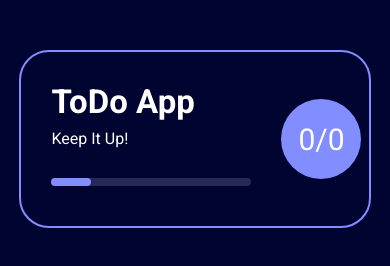
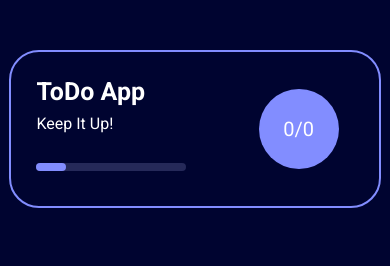
Before and after one commit to Kushagra-ghadigaonkar/demo, a plain HTML site: page index.html in a window 390 px wide. Drawn offline with Linux system fonts and the light colour scheme.

Commit message:
Add files via upload

```diff
--- a/index.css
+++ b/index.css
@@ -19,16 +19,17 @@ body {
 .container {
     border: 2px solid var(--purple);
     margin: 100px auto 100px;
-    max-width: 30%;
+    max-width: 28%;
     border-radius: 30px;
     display: flex;
     justify-content: space-between;
+    padding: 10px;
 }
 
 .interface {
     display: flex;
     flex-direction: column;
-    margin: 30px;
+    margin: 15px;
 }
 
 .heading {
@@ -68,8 +69,8 @@ body {
 }
 
 .circle {
-    width: 130px;
-    height: 130px;
+    width: 120px;
+    height: 120px;
     border-radius: 50%;
     background-color: var(--purple);
     color: white;
@@ -78,16 +79,82 @@ body {
     align-items: center;
     font-size: 30px;
     font-family: "Roboto";
-    margin-right: 30px
+    margin-right: 30px;
 }
+@media only screen and (max-width:1000px) {
+    .container {
+        margin: 80px auto;
+        max-width: 40%;
 
-@media only screen and (min-width:300px) {
+    }
+    .circle{
+        width: 110px;
+        height: 110px;
+        font-size: 20px;
+    }
+    .statsdetails{
+        width: 150px;
+    }
+}
+@media only screen and (max-width:800px) {
+    .container {
+        margin: 80px auto;
+        max-width: 50%;
+    }
+    .circle{
+        width: 100px;
+        height: 100px;
+        font-size: 20px;
+    }
+    .statsdetails{
+        width: 150px;
+    }
+}
+@media only screen and (max-width:616px) {
     .container {
         margin: 50px auto;
-        max-width: 89%;
+        max-width: 55%;
+        padding: 10px;
+    }
+    .circle{
+        width: 90px;
+        height: 90px;
+        font-size: 20px;
+    }
+    .statsdetails{
+        width: 150px;
+    }
+    .heading{
+        font-size: 25px;
+    }
+}
+@media only screen and (max-width:480px) {
+    .container {
+        margin: 50px auto;
+        max-width: 70%;
+        padding: 10px;
     }
     .circle{
         width: 80px;
         height: 80px;
+        font-size: 20px;
+    }
+    .statsdetails{
+        width: 150px;
     }
 }
+@media only screen and (max-width:400px) {
+    .container {
+        margin: 50px auto;
+        max-width: 89%;
+        padding: 10px;
+    }
+    .circle{
+        width: 80px;
+        height: 80px;
+        font-size: 20px;
+    }
+    .statsdetails{
+        width: 150px;
+    }
+}
```
